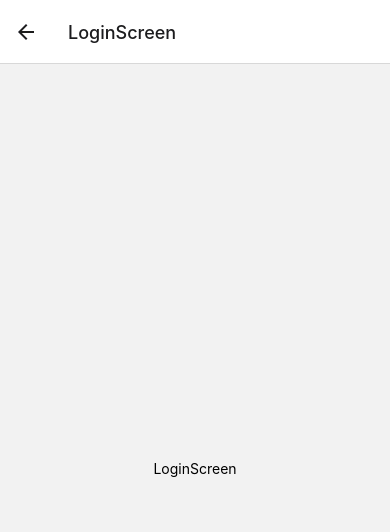
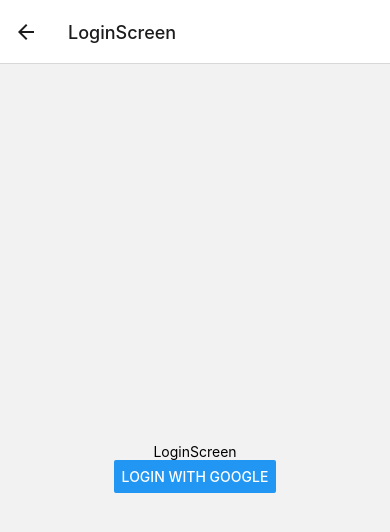
Before and after one commit to vk-develops/VibeSphere-Social-Media-App, a React Native app in the folder Frontend/: screen /AuthStack in a window 390 px wide. Shown: the top 532 px of the page. Built offline with nearby package versions, Linux system fonts and the light colour scheme; no server answers.

Commit message:
added the google login component

```diff
--- /dev/null
+++ b/Frontend/src/Components/GoogleLoginButton.js
@@ -0,0 +1,53 @@
+import { View, Button } from "react-native";
+import React from "react";
+import * as AuthSession from "expo-auth-session";
+import { useDispatch } from "react-redux";
+import { setCredentials } from "../Redux/Features/usersAuthSlice";
+
+const GOOGLE_CLIENT_ID = process.env.EXPO_PUBLIC_GOOGLE_CLIENT_ID;
+
+const GoogleLoginButton = () => {
+    const dispatch = useDispatch();
+
+    const handleGoogleLogin = async () => {
+        const redirectUri = AuthSession.makeRedirectUri({
+            native: "VibeSphere://redirect",
+        });
+
+        const result = await AuthSession.startAsync({
+            authUrl: `https://accounts.google.com/o/oauth2/v2/auth?client_id=${GOOGLE_CLIENT_ID}&redirect_uri=${encodeURIComponent(
+                redirectUri
+            )}&response_type=code&scope=profile email`,
+        });
+
+        if (result.type === "success" && result.params.code) {
+            try {
+                console.log(result);
+                const url = `http://localhost:8080/auth/google/callback?code=${result.params.code}`;
+
+                const response = await fetch(url, {
+                    method: "GET",
+                    credentials: "include",
+                });
+
+                if (response.ok) {
+                    const data = await response.json();
+                    dispatch(setCredentials(data));
+                } else {
+                    console.error("Google login failed: ", response.status);
+                }
+            } catch (error) {}
+        }
+    };
+
+    return (
+        <View>
+            <Button
+                onPress={handleGoogleLogin}
+                title="Login with Google"
+            />
+        </View>
+    );
+};
+
+export default GoogleLoginButton;
--- a/Frontend/src/Screens/Authentication/LoginScreen.js
+++ b/Frontend/src/Screens/Authentication/LoginScreen.js
@@ -1,10 +1,12 @@
 import { View, Text } from "react-native";
 import React from "react";
+import GoogleLoginButton from "../../Components/GoogleLoginButton";
 
 const LoginScreen = () => {
     return (
         <View className="flex-1 justify-center items-center">
             <Text className="mt-7">LoginScreen</Text>
+            <GoogleLoginButton />
         </View>
     );
 };
```
